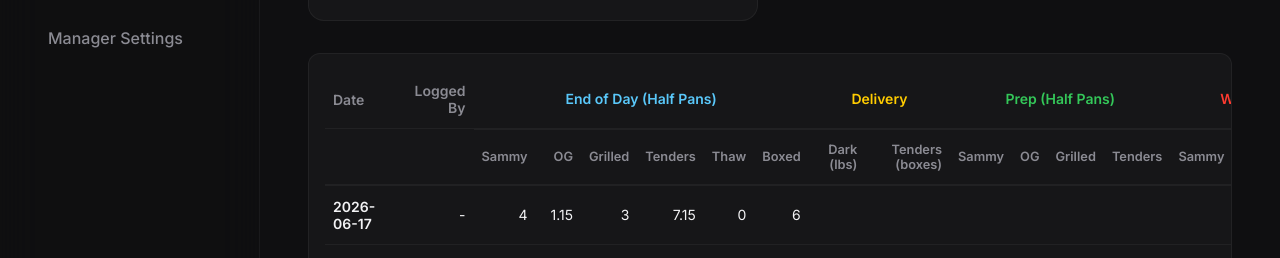
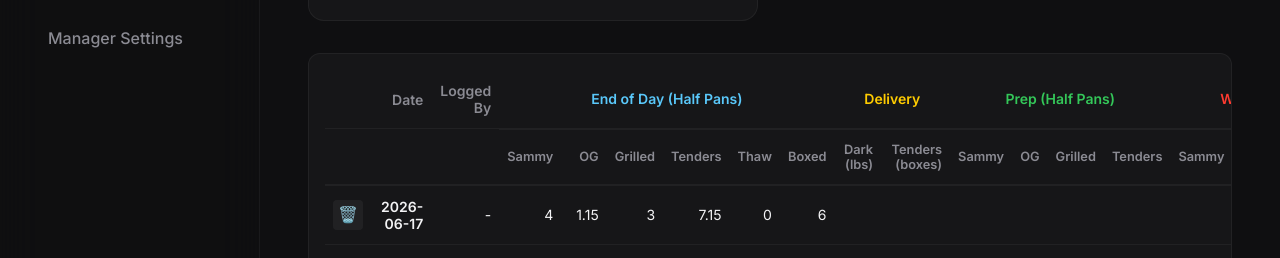
Before and after one commit to gobingiri/cc-chicken-tracker, a React (Vite) app: page / in a window 1280 px wide. Both pictures are taken after a click on the item "Reports". Shown: the part 534-792 px from the top of the page. Built offline with nearby package versions, Linux system fonts and the light colour scheme; no server answers.

Commit message:
Add delete log capability from Reports View

```diff
--- a/src/App.jsx
+++ b/src/App.jsx
@@ -5,7 +5,7 @@ import LogCountsView from './components/LogCountsView';
 import ManagerSettingsView from './components/ManagerSettingsView';
 import PrepAndDeliveryView from './components/PrepAndDeliveryView';
 import ReportsView from './components/ReportsView';
-import { loadData, saveLog, savePars, getEmptyLog } from './utils/storage';
+import { loadData, saveLog, deleteLog, savePars, getEmptyLog } from './utils/storage';
 import logo from './assets/logo.png';
 
 function App() {
@@ -65,6 +65,11 @@ function App() {
     }
   };
 
+  const handleDeleteLog = (dateToDelete) => {
+    setLogs(prev => prev.filter(l => l.date !== dateToDelete));
+    deleteLog(dateToDelete);
+  };
+
   const handleUserChange = (e) => {
     const val = e.target.value;
     setLoggedUser(val);
@@ -116,7 +121,7 @@ function App() {
         {activeTab === 'dashboard' && <DashboardView todayLog={todayLog} pars={pars} />}
         {activeTab === 'prep' && <PrepAndDeliveryView todayLog={todayLog} onUpdateLog={handleUpdateLog} />}
         {activeTab === 'counts' && <LogCountsView todayLog={todayLog} onUpdateLog={handleUpdateLog} />}
-        {activeTab === 'reports' && <ReportsView logs={logs} />}
+        {activeTab === 'reports' && <ReportsView logs={logs} onDeleteLog={handleDeleteLog} />}
         {activeTab === 'settings' && <ManagerSettingsView pars={pars} onUpdatePars={handleUpdatePars} />}
       </main>
     </div>
--- a/src/components/ReportsView.jsx
+++ b/src/components/ReportsView.jsx
@@ -1,6 +1,6 @@
 import React, { useState, useMemo } from 'react';
 
-function ReportsView({ logs }) {
+function ReportsView({ logs, onDeleteLog }) {
   const [selectedMonth, setSelectedMonth] = useState('all');
 
   // Parse available months
@@ -149,6 +149,7 @@ function ReportsView({ logs }) {
           <table className="reports-table">
             <thead>
               <tr>
+                <th style={{width: '40px'}}></th>
                 <th>Date</th>
                 <th>Logged By</th>
                 <th colSpan="6" className="th-group group-eod">End of Day (Half Pans)</th>
@@ -158,6 +159,7 @@ function ReportsView({ logs }) {
                 <th colSpan="3" className="th-group group-oil">Oil Changes</th>
               </tr>
               <tr className="sub-header">
+                <th></th>
                 <th></th>
                 <th></th>
                 {/* EoD */}
@@ -175,6 +177,20 @@ function ReportsView({ logs }) {
             <tbody>
               {filteredLogs.map((log, i) => (
                 <tr key={i}>
+                  <td>
+                    <button
+                      className="btn-icon danger"
+                      style={{width: '30px', height: '30px', fontSize: '1rem', borderRadius: '4px', padding: 0}}
+                      onClick={() => {
+                        if (window.confirm(`Are you sure you want to permanently delete the log for ${log.date}? This will also delete it from the Google Sheet.`)) {
+                          onDeleteLog(log.date);
+                        }
+                      }}
+                      title="Delete log"
+                    >
+                      🗑️
+                    </button>
+                  </td>
                   <td><strong>{log.date}</strong></td>
                   <td>{log.loggedBy || '-'}</td>
                   {/* EoD */}
--- a/src/utils/storage.js
+++ b/src/utils/storage.js
@@ -52,6 +52,23 @@ export const saveLog = async (log) => {
   }
 };
 
+export const deleteLog = async (date) => {
+  // Update local storage instantly for offline support
+  const storedLogs = JSON.parse(localStorage.getItem('cc_chicken_logs_v2') || '[]');
+  const newLogs = storedLogs.filter(l => l.date !== date);
+  localStorage.setItem('cc_chicken_logs_v2', JSON.stringify(newLogs));
+
+  // Push to Google Sheets
+  try {
+    await fetch(SCRIPT_URL, {
+      method: 'POST',
+      body: JSON.stringify({ action: 'DELETE_LOG', date }),
+    });
+  } catch (e) {
+    console.error('Failed to delete log from Google Sheets', e);
+  }
+};
+
 export const savePars = async (pars) => {
   // Update local storage instantly
   localStorage.setItem('cc_chicken_pars', JSON.stringify(pars));
```
